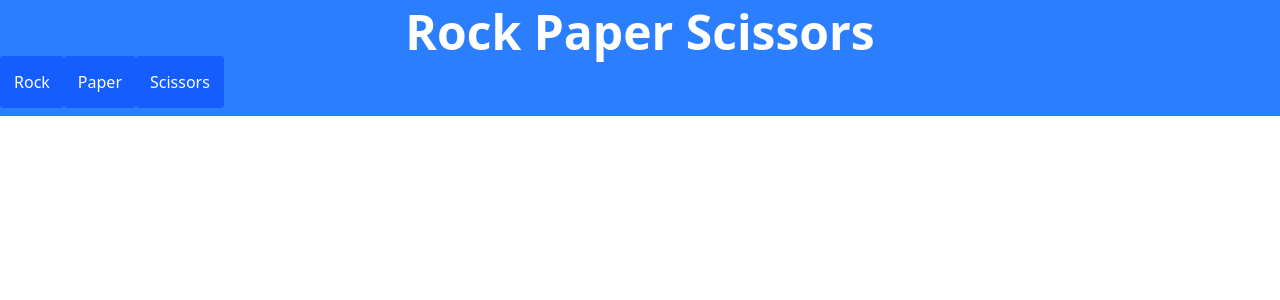
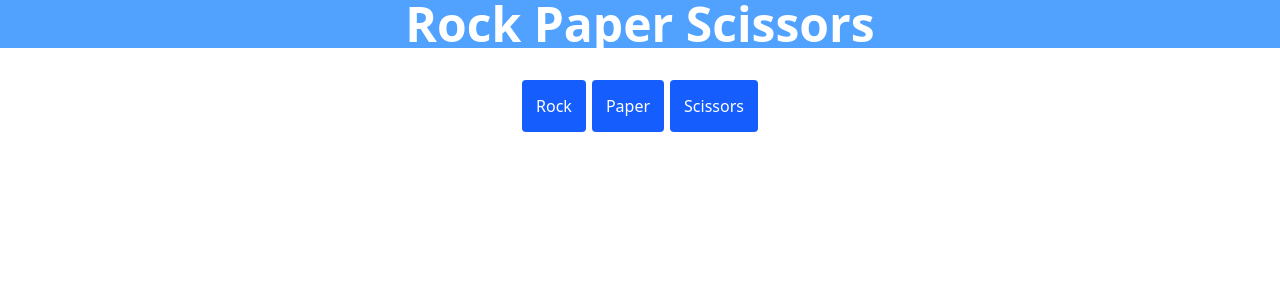
Before and after one commit to Espadv69/Course-2025, a React (Vite) app in the folder rock-paper-scissors/: page / in a window 1280 px wide. Shown: the top 300 px of the page. Built offline with nearby package versions, Linux system fonts and the light colour scheme; the HTML template or start-up script is replaced by a standard one; a web font is replaced by a local one.

Commit message:
Refactor Game component layout with updated styling for header and button alignment

```diff
--- a/rock-paper-scissors/src/components/Game.jsx
+++ b/rock-paper-scissors/src/components/Game.jsx
@@ -31,11 +31,11 @@ const Game = () => {
   }
 
   return (
-    <div className="bg-blue-500 w-full py-2">
-      <h1 className="text-white text-center sm:text-5xl text-2xl font-bold">
+    <div className="">
+      <h1 className="text-white text-center bg-blue-400 sm:text-5xl text-2xl font-bold mb-8">
         Rock Paper Scissors
       </h1>
-      <div className="">
+      <div className="flex justify-center gap-1.5">
         {CHOICES.map((choice) => (
           <ChoiceButton key={choice} choice={choice} onClick={play} />
         ))}
```
